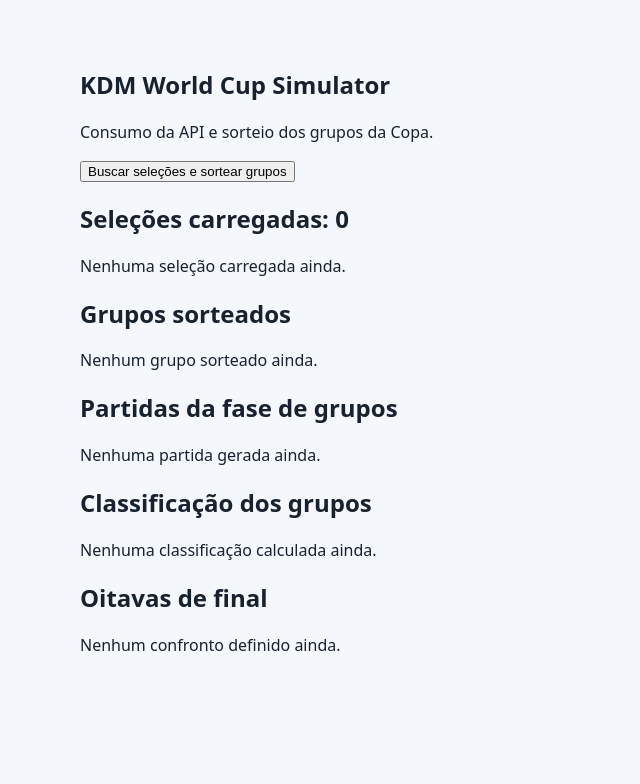
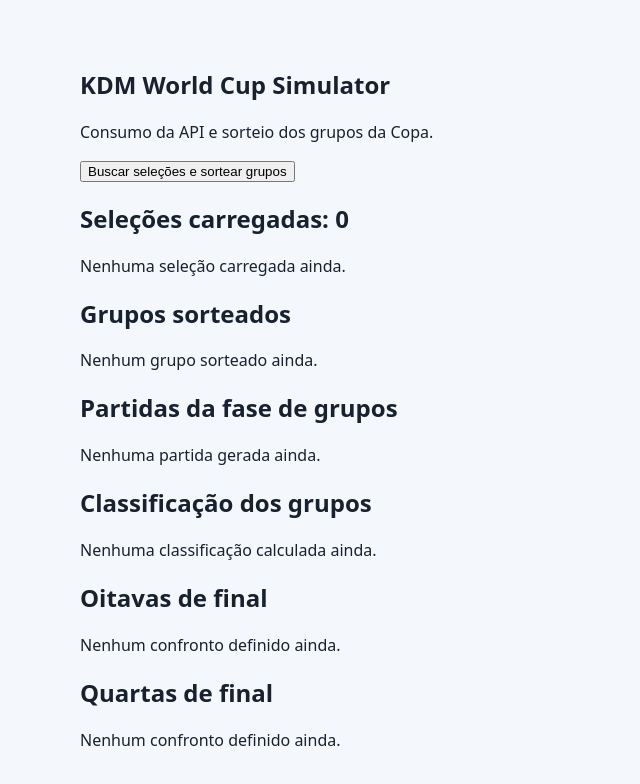
Before and after one commit to joaovsrangelpro/KDM_WorldCup, a React (Vite) app: page / in a window 1280 px wide. Shown: the top 784 px of the page, without its empty margins (0-640 px from the left). Built offline with nearby package versions, Linux system fonts and the light colour scheme.

Commit message:
feat: display quarter final results

```diff
--- a/src/App.jsx
+++ b/src/App.jsx
@@ -9,6 +9,7 @@ import {
   simulateGroupMatches,
 } from './simulation/groupStage'
 import {
+  generateNextKnockoutRound,
   generateRoundOf16,
   simulateKnockoutMatches,
 } from './simulation/knockoutStage'
@@ -19,6 +20,7 @@ function App() {
   const [groupMatches, setGroupMatches] = useState([])
   const [groupStandings, setGroupStandings] = useState([])
   const [roundOf16, setRoundOf16] = useState([])
+  const [quarterFinals, setQuarterFinals] = useState([])
   const [isLoading, setIsLoading] = useState(false)
   const [error, setError] = useState('')
 
@@ -35,6 +37,8 @@ function App() {
       const calculatedGroupStandings = calculateGroupStandings(simulatedGroupMatches)
       const roundOf16Matches = generateRoundOf16(calculatedGroupStandings)
       const simulatedRoundOf16Matches = simulateKnockoutMatches(roundOf16Matches)
+      const quarterFinalMatches = generateNextKnockoutRound(simulatedRoundOf16Matches)
+      const simulatedQuarterFinalMatches = simulateKnockoutMatches(quarterFinalMatches)
 
       console.log('Seleções retornadas pela API:', teamsFromApi)
       console.log('Grupos sorteados:', drawnGroups)
@@ -42,12 +46,14 @@ function App() {
       console.log('Partidas simuladas da fase de grupos:', simulatedGroupMatches)
       console.log('Classificação dos grupos:', calculatedGroupStandings)
       console.log('Oitavas de final:', simulatedRoundOf16Matches)
+      console.log('Quartas de final:', simulatedQuarterFinalMatches)
 
       setTeams(teamsFromApi)
       setGroups(drawnGroups)
       setGroupMatches(simulatedGroupMatches)
       setGroupStandings(calculatedGroupStandings)
       setRoundOf16(simulatedRoundOf16Matches)
+      setQuarterFinals(simulatedQuarterFinalMatches)
 
     } catch (err) {
       console.error(err)
@@ -207,6 +213,29 @@ function App() {
           </ul>
         )}
       </section>
+
+      <section>
+        <h2>Quartas de final</h2>
+
+        {quarterFinals.length === 0 ? (
+          <p>Nenhum confronto definido ainda.</p>
+        ) : (
+          <ul>
+            {quarterFinals.map((match) => (
+              <li key={match.match}>
+                Jogo {match.match}: {match.team1.nome} {match.team1Score} x {match.team2Score} {match.team2.nome}
+                {match.team1Penalties > 0 || match.team2Penalties > 0 ? (
+                  <span>
+                    {' '}
+                    ({match.team1Penalties} x {match.team2Penalties} nos pênaltis)
+                  </span>
+                ) : null}
+                <strong> - Vencedor: {match.winner.nome}</strong>
+              </li>
+            ))}
+          </ul>
+        )}
+      </section>
     </main>
   )
 }
```
